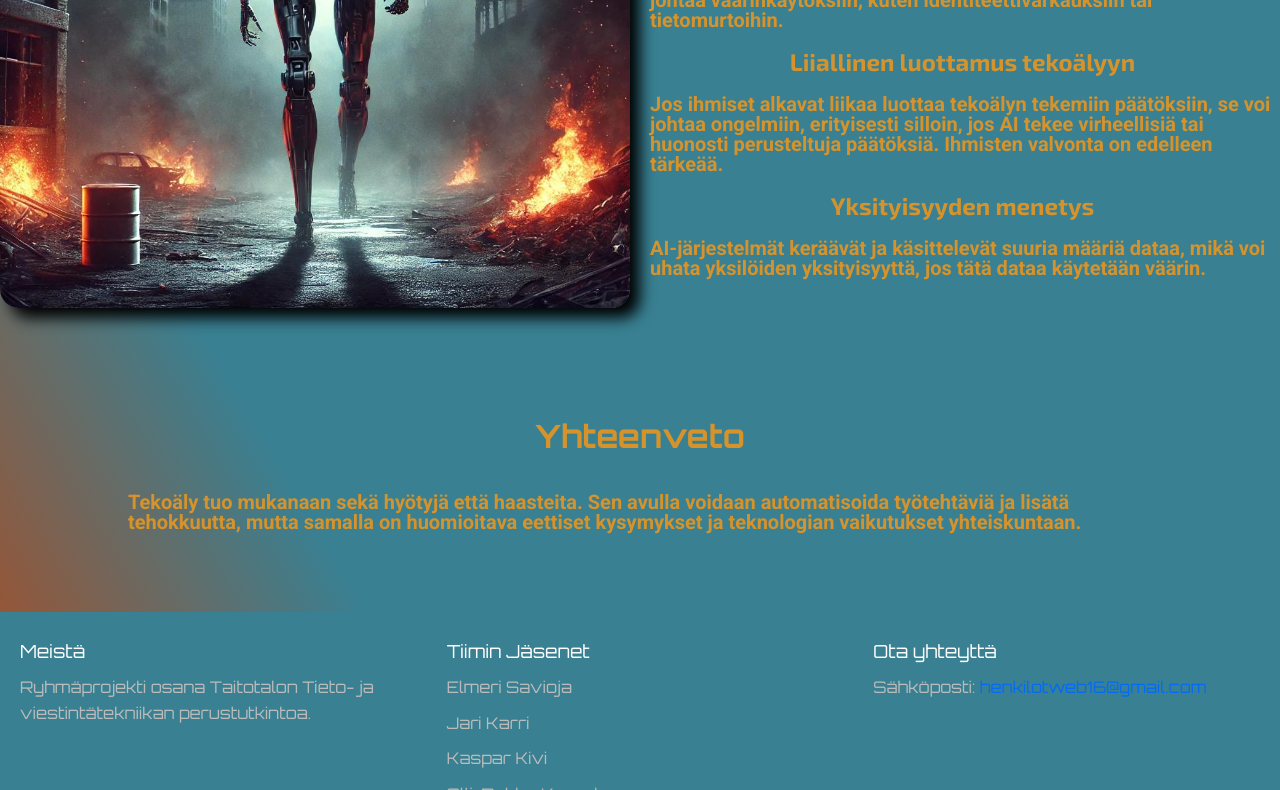
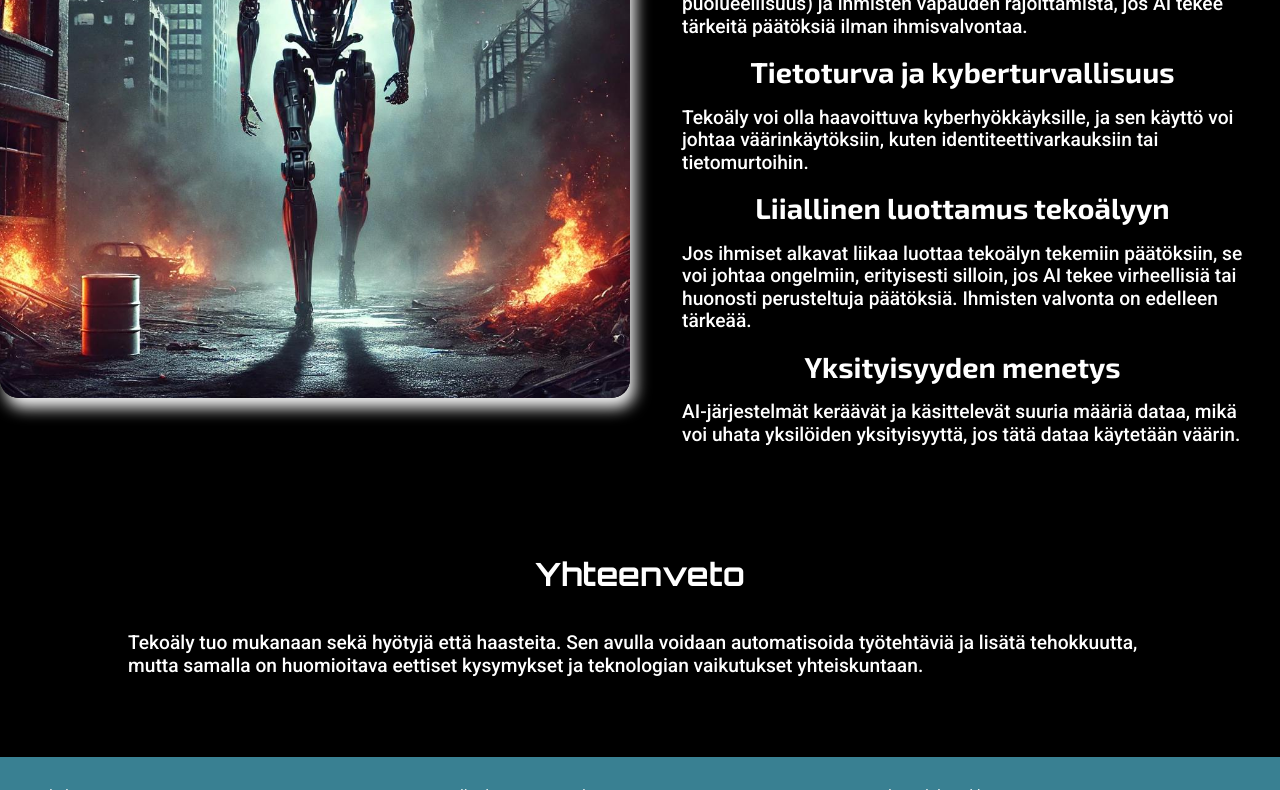
Before and after one commit to henkilot/AI, a plain HTML site: page hyodyt-ja-haitat.html in a window 1280 px wide. Shown: the part 2010-2800 px from the top of the page. Drawn offline with Linux system fonts and the light colour scheme.

Commit message:
Värejä ja fonttikokoja muuteltu

```diff
--- a/css/hyodyt_ja_haitat.css
+++ b/css/hyodyt_ja_haitat.css
@@ -1,14 +1,10 @@
 
 /*Bodyn perusasetukset*/
 body {
-    background: linear-gradient(240deg,
-        #D6932C 1%,
-        #398092 5%,
-        #398092 82%,
-        #B04A1E 98%);
+   background-color: black;
     height: 100%; /* ELMERI: aiemmin oli 290vh, eli jatkoi myös footerin jälkeen kokonaisen ikkunan jälkeen */
     margin: 0;
-    color: #D6932C;
+    color: white;
     /*text-shadow: 10px 10px 15px black;*/ /* Siirsin .container, koska vaikutti myös headeriin ja footeriin */
 }
 /*Body loppuu*/
@@ -29,13 +25,51 @@ body {
 
 /*Pääotsikko alkaa*/
 .h1 {
-    font-family: "Orbitron", sans-serif;
-    font-weight: bold;
-    font-size: 32px;
-    text-align: center;
-    margin-bottom: 40px;
-    margin-top: 7rem; /* ELMERI: tilaa ylös */
+  font-family: "Orbitron", sans-serif;
+  font-size: 2rem;
+  font-weight: bold;
+  text-align: center;
+  margin-top: 7rem;
+  margin-bottom: 40px;
+  color: #fff;
+  position: relative;
+  display: inline-block; /* estetään leviäminen koko riville */
 }
+
+.shine-text {
+  position: relative;
+  display: inline-block;
+  overflow: hidden;
+  white-space: nowrap; /* estää rivinvaihdon */
+}
+
+.shine-text::before {
+  content: "";
+  position: absolute;
+  top: 0;
+  left: -60%;
+  width: 40%;
+  height: 100%;
+  background: linear-gradient(
+    120deg,
+    rgba(255,255,255,0) 0%,
+    rgba(255,255,255,0.6) 50%,
+    rgba(255,255,255,0) 100%
+  );
+  transform: skewX(-20deg);
+  animation: shine 2.5s infinite;
+  pointer-events: none;
+}
+
+@keyframes shine {
+  0% {
+    left: -60%;
+  }
+  100% {
+    left: 120%;
+  }
+}
+
 /*Pääotsikko loppuu*/
 
 
@@ -45,6 +79,7 @@ body {
     width: 100%;
     max-width: 1600px;
     margin: 0 auto;
+    text-align: center;
 }
 
 /* Hyödyt teksti ja kuva alkaa*/
@@ -62,21 +97,25 @@ body {
 .paragraph-container {
     flex: 1;
     text-align: left;
+    margin-top: 1rem;
 }
 
 /* Tekstialueen väliotsikko keskelle tekstialueessa */
 .paragraph-container-h3 {
     text-align: center;
-    font-size: 24px;
-    font-weight: bold;
+    font-size: 1.8rem;
+    font-weight: 700;
     margin: 20px;
     font-family: "Exo 2", sans-serif;
 }
 
 .paragraph-container p {
     font-family: "Roboto", sans-serif;
-    font-size: 20px;
-    font-weight: bold;
+    font-size: 1.2rem;
+    font-weight: 500;
+    line-height: 1.4rem;
+    margin-left: 1rem;
+    margin-right: 1rem;
 }
 
 /* Kuva oikealle */
@@ -93,7 +132,7 @@ body {
     display: block;
     border-radius: 3%;
     margin-top: 30px;
-    box-shadow: 10px 10px 15px black;
+    box-shadow: 5px 10px 15px whitesmoke;
 }
 /*Hyödyt teksti ja kuva loppuu*/
 
@@ -121,19 +160,25 @@ body {
     display: block;
     border-radius: 3%;
     margin-top: 40px;
-    box-shadow: 10px 10px 15px black;
+    box-shadow: 5px 10px 15px whitesmoke;
 }
 
 /* Tekstialue oikealle*/
 .paragraph-container-right {
     flex: 1;
     text-align: left;
+    margin-top: 1rem;
+    margin-left: 1rem;
+    margin-right: 1rem;
 }
 
 .paragraph-container-right p {
     font-family: "Roboto", sans-serif;
-    font-size: 20px;
-    font-weight: bold;
+    font-size: 1.2rem;
+    font-weight: 500;
+    line-height: 1.4rem;
+    margin-left: 1rem;
+    margin-right: 1rem;
 }
 /*Haitat teksti ja kuva loppuu*/
 
@@ -152,8 +197,9 @@ body {
 
 .centered-text-container p {
     font-family: "Roboto", sans-serif;
-    font-size: 20px;
-    font-weight: bold;
+     font-size: 1.2rem;
+    font-weight: 500;
+    line-height: 1.4rem;
 }
 /*Yhteenveto loppuu*/
 
@@ -191,12 +237,6 @@ body {
     .centered-text-container {
         width: 80%; /* Pienemmällä näytöllä hieman leveämpi */
     }
-
-    body {
-        height: 500%; /*Venyttää sivun korkeutta mobiilissa niin lineargradient säilyy ehjänä*/
-    }
-
-
 }
 
 
--- a/hyodyt-ja-haitat.html
+++ b/hyodyt-ja-haitat.html
@@ -61,7 +61,7 @@
     </header>
 
     <div class="container">
-        <h1 class="h1">Tekoälyn hyödyt</h1>
+        <h1 class="h1 shine-text">Tekoälyn hyödyt</h1>
         <!--Teksti vasemmalla ja kuva oikealla alkaa-->
         <div class="text-image-container">
             <div class="paragraph-container">
@@ -101,7 +101,7 @@
 
    <!--Sisällön säilö alkaa haitat osiolle-->
     <div class="container">
-        <h1 class="h1">Tekoälyn haitat</h1>
+        <h1 class="h1 shine-text">Tekoälyn haitat</h1>
         <!--Kuva vasemmalla ja teksti oikealla alkaa-->
         <div class="text-image-container-reverse">
             <div class="img-container-left">
@@ -136,7 +136,7 @@
 
     <!--Yhteenveto osion sisällön säilö alkaa-->
     <div class="container">
-        <h1 class="h1">Yhteenveto</h1>
+        <h1 class="h1 shine-text">Yhteenveto</h1>
         <!--Teksti keskellä sivua alkaa-->
         <div class="centered-text-container">
             <p>Tekoäly tuo mukanaan sekä hyötyjä että haasteita.
```
